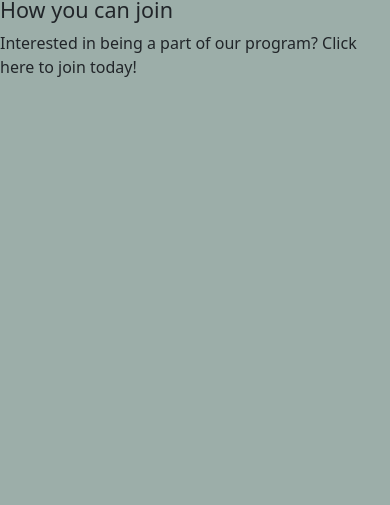
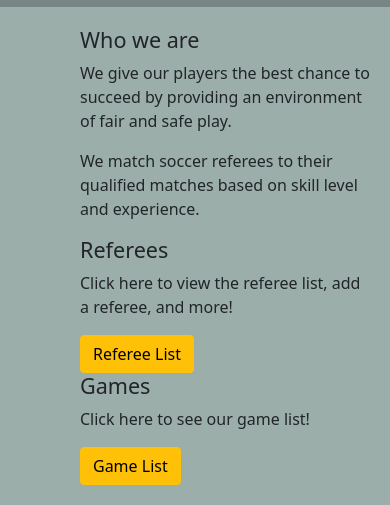
Before and after one commit to sohaamutsaddi/DS-Project, a PHP site: page / in a window 390 px wide. Shown: the part 346-851 px from the top of the page. Before the commit the page ends 423 px from the top, so only its background shows below. Run offline with PHP 8.4, Linux system fonts and the light colour scheme; some libraries are stand-ins or nearby versions.

Commit message:
pretty html

```diff
--- a/app/public/css/styles.css
+++ b/app/public/css/styles.css
@@ -1,3 +1,10 @@
 .div-1 {
     background-color:#788585
 }
+
+.pad {
+    padding-top: 20px;
+     padding-right: 20px;
+     padding-bottom: 20px;
+     padding-left: 80px;
+}
--- a/app/public/index.html
+++ b/app/public/index.html
@@ -17,6 +17,7 @@
   <body style=background-color:#9caea9>
     <nav class="navbar navbar-expand-lg navbar-light bg-light">
       <div class="container-fluid">
+        <img src="https://ih1.redbubble.net/image.501220936.9912/st,small,507x507-pad,600x600,f8f8f8.u2.jpg" class="img-thumbnail" alt="..." width="100" height="100">
         <a class="navbar-brand" href="#">ISRA</a>
         <button class="navbar-toggler" type="button" data-bs-toggle="collapse" data-bs-target="#navbarNav" aria-controls="navbarNav" aria-expanded="false" aria-label="Toggle navigation">
           <span class="navbar-toggler-icon"></span>
@@ -37,19 +38,21 @@
       </div>
     </nav>
     <div class="container-fluid p-0">
-        <div class="div-1">
-         <div class="col-sm-8"><h2>Indiana Soccer Referees Association</h2></div>
-          <div class=" col-sm-4">Indianapolis, IN</div>
+        <div class="div-1 pad">
+         <div class="col-sm-8"><h2> <img src="https://images.unsplash.com/photo-1605135693932-f1d6fb1be3cc?ixlib=rb-1.2.1&ixid=MnwxMjA3fDB8MHxwaG90by1wYWdlfHx8fGVufDB8fHx8&auto=format&fit=crop&w=2044&q=80" class="img-thumbnail" alt="..." width="200" height="200"> Indiana Soccer Referees Association</h2></div>
         </div>
-        <div class="row">
+        <div class="row pad">
           <div class="col-sm"><h4>Who we are</h4>
             <p>We give our players the best chance to succeed by providing an environment of fair and safe play.</p>
+            <p>We match soccer referees to their qualified matches based on skill level and experience.</p>
           </div>
-          <div class="col-sm"><h4>What we do</h4>
-          <p>We match soccer referees to their qualified matches based on skill level and experience.</p>
+          <div class="col-sm"><h4>Referees</h4>
+          <p>Click here to view the referee list, add a referee, and more!</p>
+          <a href="./referee.html"><button type="button" class="btn btn-warning">Referee List</button></a>
           </div>
-          <div class="col-sm"><h4>How you can join</h4>
-          <p>Interested in being a part of our program? Click here to join today!</p>
+          <div class="col-sm"><h4>Games</h4>
+          <p>Click here to see our game list!</p>
+          <a href="./game.html"><button type="button" class="btn btn-warning">Game List</button></a>
           </div>
         </div>
       </div>
```
Also changed, not shown: 1 other file.
